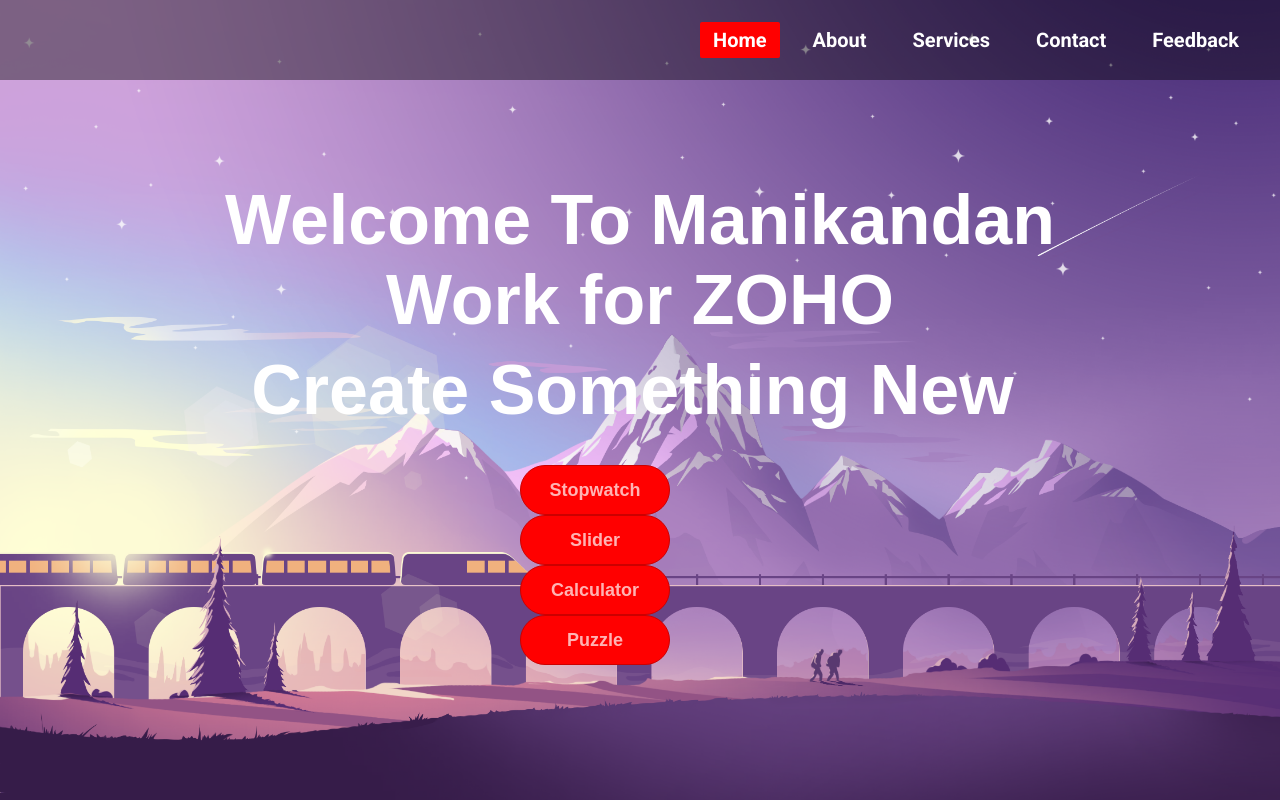
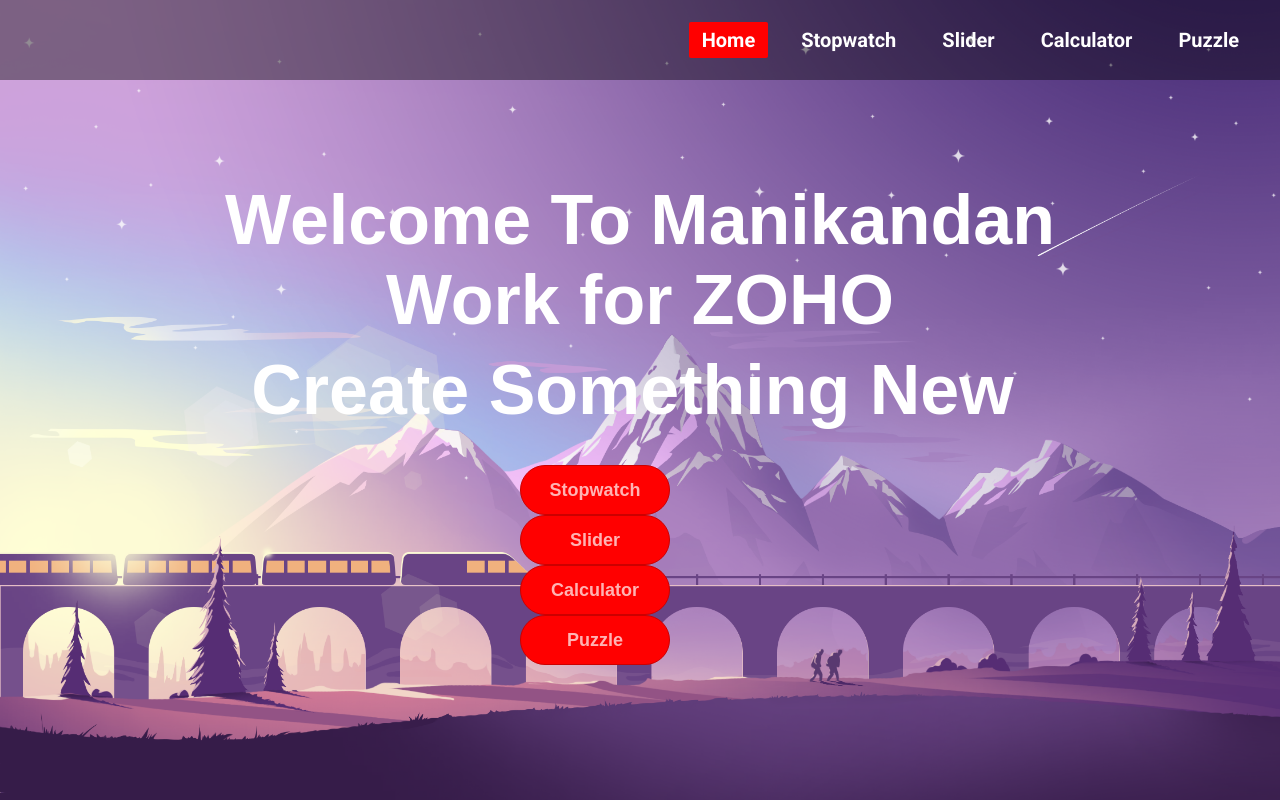
Before and after one commit to manikandankb1/manikandankb1.github.io, a plain HTML site: page index.html in a window 1280 px wide. Drawn offline with Linux system fonts and the light colour scheme.

Commit message:
Update index.html

```diff
--- a/index.html
+++ b/index.html
@@ -11,10 +11,10 @@
 
 				<ul>
 					<li><a class="active" href="#">Home</a></li>
-					<li><a href="#">About</a></li>
-					<li><a href="#">Services</a></li>
-					<li><a href="#">Contact</a></li>
-					<li><a href="#">Feedback</a></li>
+					<li><a href="stopwatch/stopwatch.html">Stopwatch</a></li>
+					<li><a href="slider/slider.html">Slider</a></li>
+					<li><a href="3 calc/index.html">Calculator</a></li>
+					<li><a href="puzzle/puzzle.html">Puzzle</a></li>
 				</ul>
 			</nav>
 			<div class="center">
```
